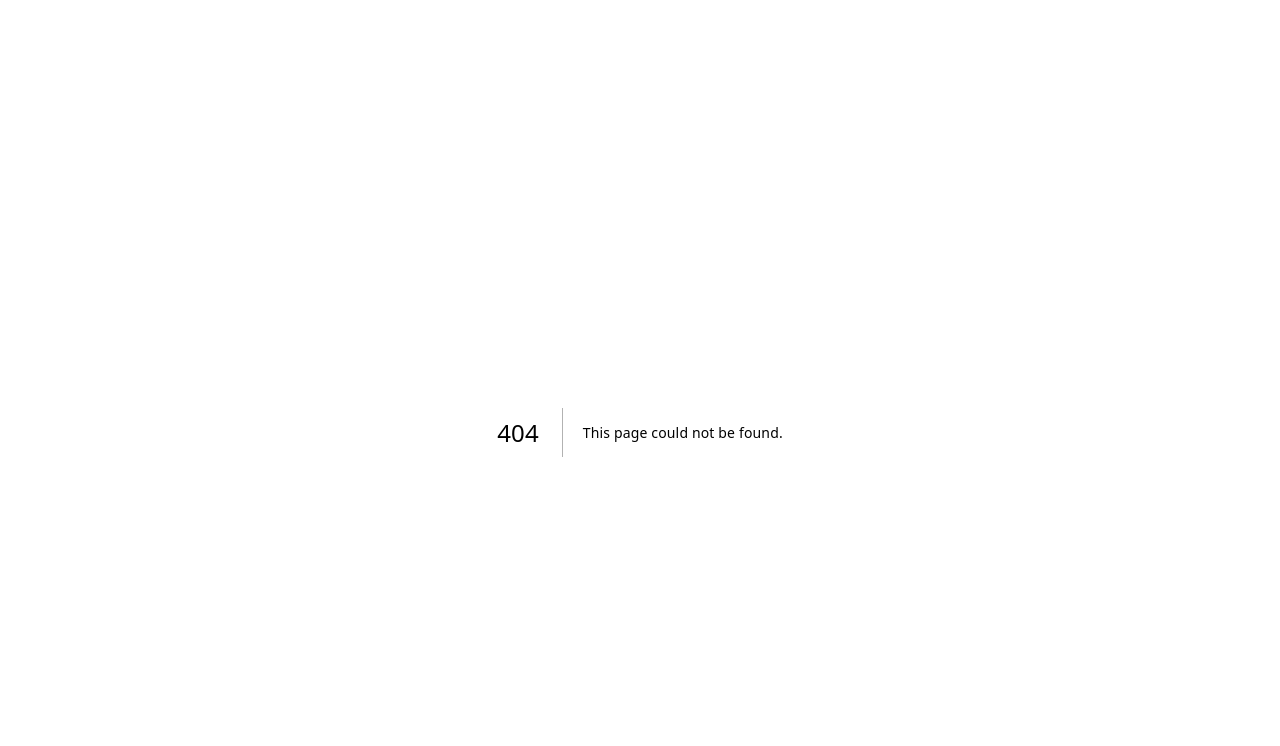
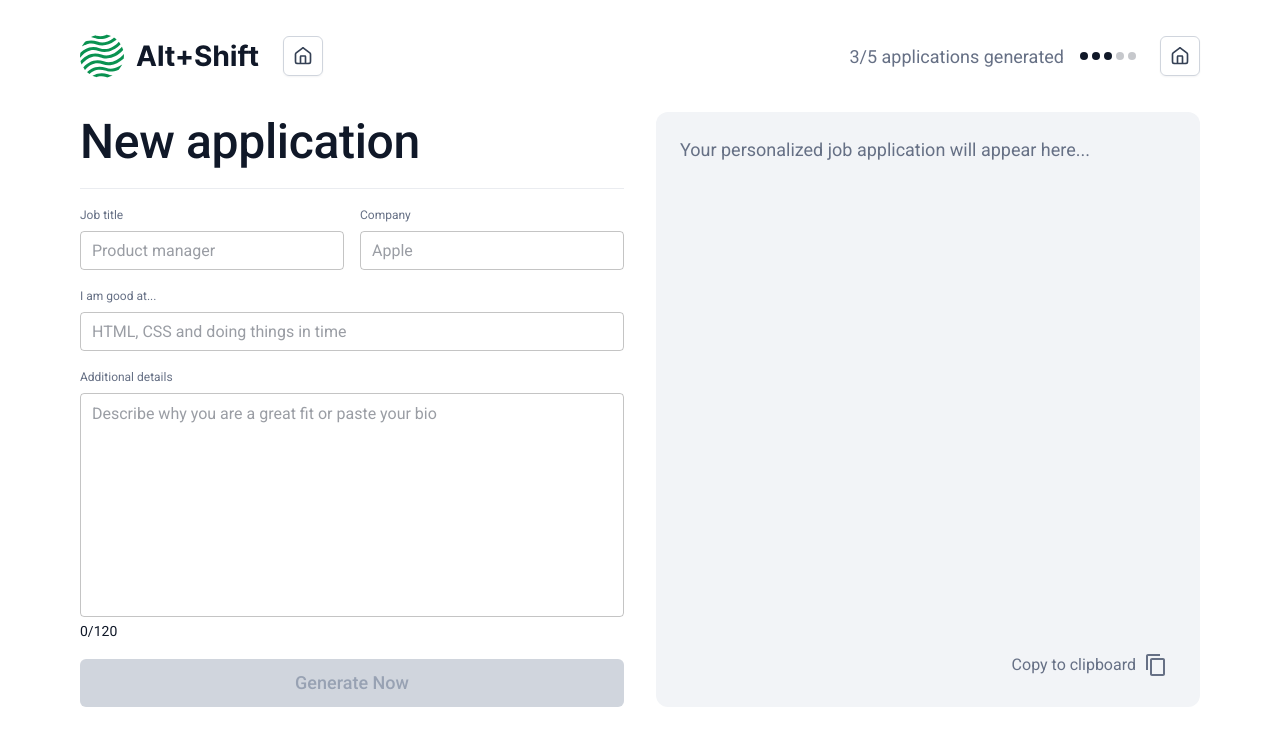
Before and after one commit to rodandr13/letter-generator, a Next.js app: page /new-application in a window 1280 px wide. Before the commit this address had no page. Shown: the top 746 px of the page. Built offline with nearby package versions, Linux system fonts and the light colour scheme.

Commit message:
feat: add new-application page

```diff
--- a/package.json
+++ b/package.json
@@ -18,6 +18,7 @@
     "@mui/material": "^5.15.18",
     "@mui/material-nextjs": "^5.15.11",
     "@reduxjs/toolkit": "^2.2.5",
+    "formik": "^2.4.6",
     "next": "14.2.3",
     "react": "^18",
     "react-dom": "^18",
--- a/src/app/layout.tsx
+++ b/src/app/layout.tsx
@@ -4,6 +4,7 @@ import { Box, CssBaseline, ThemeProvider } from "@mui/material";
 import type { Metadata } from "next";
 
 import { baseTheme } from "@/app/theme/base";
+import { Header } from "@/components/Header";
 
 export const metadata: Metadata = {
   title: "Create Next App",
@@ -18,10 +19,13 @@ export default function RootLayout({
   return (
     <html lang="en">
       <body>
-        <Box sx={{ paddingTop: 4, paddingBottom: 15 }}>
-          <CssBaseline />
-          <ThemeProvider theme={baseTheme}>{children}</ThemeProvider>
-        </Box>
+        <ThemeProvider theme={baseTheme}>
+          <Box sx={{ paddingTop: 4, paddingBottom: 15 }}>
+            <CssBaseline />
+            <Header />
+            {children}
+          </Box>
+        </ThemeProvider>
       </body>
     </html>
   );
--- /dev/null
+++ b/src/app/new-application/page.tsx
@@ -0,0 +1,105 @@
+"use client";
+
+import { ChangeEvent, useState } from "react";
+
+import { FormControl } from "@mui/base";
+import ContentCopyOutlinedIcon from "@mui/icons-material/ContentCopyOutlined";
+import {
+  Box,
+  Button,
+  Container,
+  InputLabel,
+  Paper,
+  Stack,
+  TextField,
+  Typography,
+} from "@mui/material";
+
+import { PageTitle } from "@/components/PageTitle";
+
+export default function Page() {
+  const [details, setDetails] = useState("");
+  const maxLength = 120;
+
+  const handleDetailsChange = (
+    e: ChangeEvent<HTMLInputElement | HTMLTextAreaElement>
+  ) => {
+    setDetails(e.target.value);
+  };
+
+  return (
+    <Container>
+      <Stack direction="row" spacing={4}>
+        <Box flex={1}>
+          <Box marginBottom={2}>
+            <PageTitle title="New application" />
+          </Box>
+          <Box component="form" noValidate>
+            <Stack spacing={2}>
+              <Stack direction="row" spacing={2}>
+                <Box flex={1}>
+                  <FormControl>
+                    <InputLabel component="label">Job title</InputLabel>
+                    <TextField
+                      fullWidth
+                      defaultValue=""
+                      placeholder="Product manager"
+                    />
+                  </FormControl>
+                </Box>
+                <Box flex={1}>
+                  <FormControl>
+                    <InputLabel component="label">Company</InputLabel>
+                    <TextField fullWidth defaultValue="" placeholder="Apple" />
+                  </FormControl>
+                </Box>
+              </Stack>
+              <FormControl>
+                <InputLabel component="label">I am good at...</InputLabel>
+                <TextField
+                  fullWidth
+                  defaultValue=""
+                  placeholder="HTML, CSS and doing things in time"
+                />
+              </FormControl>
+              <FormControl>
+                <InputLabel component="label">Additional details</InputLabel>
+                <TextField
+                  multiline
+                  error={details.length > maxLength}
+                  value={details}
+                  onChange={handleDetailsChange}
+                  helperText={`${details.length}/${maxLength}`}
+                  rows={8}
+                  fullWidth
+                  placeholder="Describe why you are a great fit or paste your bio"
+                />
+              </FormControl>
+              <Button color="primary" size="customLarge" fullWidth disabled>
+                Generate Now
+              </Button>
+            </Stack>
+          </Box>
+        </Box>
+        <Box flex={1}>
+          <Paper elevation={3} variant="gray" sx={{ position: "relative" }}>
+            {
+              <Typography paragraph>
+                Your personalized job application will appear here...
+              </Typography>
+            }
+            <Button
+              variant="text"
+              sx={{ position: "absolute", bottom: "1.5rem", right: "1.5rem" }}
+            >
+              <Stack direction="row" spacing={1}>
+                <Typography fontSize="1rem">Copy to clipboard</Typography>
+                <ContentCopyOutlinedIcon />
+              </Stack>
+            </Button>
+          </Paper>
+        </Box>
+      </Stack>
+    </Container>
+  );
+}
--- a/src/app/theme/base.ts
+++ b/src/app/theme/base.ts
@@ -13,11 +13,16 @@ const colors = {
   darkGray: "#101828",
   slateGray: "#667085",
   lightGray: "#d0d5dd",
+  gray: "#98a2b3",
   lightGrayStroke: "#eaecf0",
   white: "#ffffff",
   green: "#087443",
-  greenLight: "#EDFCF2",
+  greenLight: "#73e2a3",
+  greenVeryLight: "#d3f8df",
   grayPaper: "#f2f4f7",
+  red: "#f04438",
+  redLight: "#fda29b",
+  redVeryLight: "#fee4e2",
 };
 
 export const baseTheme = createTheme({
@@ -63,31 +68,74 @@ export const baseTheme = createTheme({
     },
   },
   components: {
+    MuiInputLabel: {
+      styleOverrides: {
+        root: {
+          fontSize: "0.75rem",
+          marginBottom: "0.375rem",
+          lineHeight: "1.25rem",
+        },
+      },
+    },
+    MuiOutlinedInput: {
+      styleOverrides: {
+        root: {
+          padding: 0,
+          "&.Mui-focused .MuiOutlinedInput-notchedOutline": {
+            borderColor: colors.greenLight,
+            borderWidth: 1,
+            boxShadow: `0 0 0 4px ${colors.greenVeryLight}`,
+          },
+          "&.Mui-error .MuiOutlinedInput-notchedOutline": {
+            borderColor: colors.redLight,
+            borderWidth: 1,
+            boxShadow: `0 0 0 4px ${colors.redVeryLight}`,
+          },
+        },
+        input: {
+          padding: "0.5rem 0.75rem",
+          fontSize: "1rem",
+        },
+      },
+    },
+    MuiFormHelperText: {
+      styleOverrides: {
+        root: {
+          color: colors.darkGray,
+          marginLeft: 0,
+          fontSize: "0.875rem",
+          "&.Mui-error": {
+            color: colors.red,
+          },
+        },
+      },
+    },
     MuiPaper: {
       styleOverrides: {
         root: {
           boxSizing: "border-box",
+          borderRadius: "12px",
+          height: "100%",
         },
       },
       variants: [
         {
           props: { variant: "green" },
           style: {
-            backgroundColor: colors.greenLight,
+            backgroundColor: colors.greenVeryLight,
             padding: "3.375rem",
             display: "flex",
             flexDirection: "column",
             alignItems: "center",
             gap: "2rem",
             textAlign: "center",
-            borderRadius: "12px",
           },
         },
         {
           props: { variant: "gray" },
           style: {
             backgroundColor: colors.grayPaper,
-            padding: "3.375rem",
+            padding: "1.5rem",
           },
         },
       ],
@@ -95,29 +143,42 @@ export const baseTheme = createTheme({
     MuiButton: {
       styleOverrides: {
         root: {
-          color: "#ffffff",
-          backgroundColor: colors.green,
           textTransform: "none",
           borderRadius: "6px",
           lineHeight: "1rem",
-          "&:hover": {
-            backgroundColor: alpha(colors.green, 0.8),
-          },
         },
       },
       variants: [
         {
           props: { size: "customSmall" },
           style: {
+            color: "#ffffff",
+            backgroundColor: colors.green,
             fontSize: "1rem",
             padding: "0.625rem 1.125rem 0.625rem 1.125rem",
+            "&:hover": {
+              backgroundColor: alpha(colors.green, 0.8),
+            },
+            "&.Mui-disabled": {
+              color: colors.gray,
+              backgroundColor: colors.lightGray,
+            },
           },
         },
         {
           props: { size: "customLarge" },
           style: {
+            color: "#ffffff",
+            backgroundColor: colors.green,
             fontSize: "1.125rem",
             padding: "1rem 1.75rem 1rem 1.75rem",
+            "&:hover": {
+              backgroundColor: alpha(colors.green, 0.8),
+            },
+            "&.Mui-disabled": {
+              color: colors.gray,
+              backgroundColor: colors.lightGray,
+            },
           },
         },
       ],
--- a/src/components/GoalBlock.tsx
+++ b/src/components/GoalBlock.tsx
@@ -4,10 +4,8 @@ import { Button, Paper, Stack, Typography } from "@mui/material";
 import { Indicator } from "@/components/Indicator";
 
 export const GoalBlock = () => {
-  const paper = {};
-
   return (
-    <Paper elevation={0} sx={paper} variant="green">
+    <Paper elevation={0} variant="green">
       <Stack spacing={2} maxWidth="480px" alignItems="center">
         <Typography variant="h2">Hit your goal</Typography>
         <Typography>
--- a/src/components/Header.tsx
+++ b/src/components/Header.tsx
@@ -11,6 +11,7 @@ import { Logo } from "@/components/Logo";
 export const Header = () => {
   const theme = useTheme();
   return (
+    <Container>
       <Box component="header" marginBottom={4}>
         <Stack direction="row" justifyContent="space-between">
           <Stack direction="row" alignItems="center" gap={3}>
@@ -34,5 +35,6 @@ export const Header = () => {
           </Stack>
         </Stack>
       </Box>
+    </Container>
   );
 };
--- /dev/null
+++ b/src/components/PageTitle.tsx
@@ -0,0 +1,32 @@
+import React from "react";
+
+import AddOutlinedIcon from "@mui/icons-material/AddOutlined";
+import { Button, Stack, Typography } from "@mui/material";
+
+interface Props {
+  title: string;
+  showButton?: boolean;
+}
+
+export const PageTitle = ({ title, showButton = false }: Props) => {
+  return (
+    <Stack
+      direction="row"
+      alignItems="center"
+      justifyContent="space-between"
+      paddingBottom={2}
+      sx={{ borderBottom: `1px solid #eaecf0` }}
+    >
+      <Typography variant="h1">{title}</Typography>
+      {showButton && (
+        <Button
+          size="customSmall"
+          color="primary"
+          startIcon={<AddOutlinedIcon />}
+        >
+          Create New
+        </Button>
+      )}
+    </Stack>
+  );
+};
```
Also changed, not shown: src/app/page.tsx (+3 -23 lines), 1 other file (tests, documents, lock files or other folders). Lines whose indentation alone changed are shown as unchanged.
